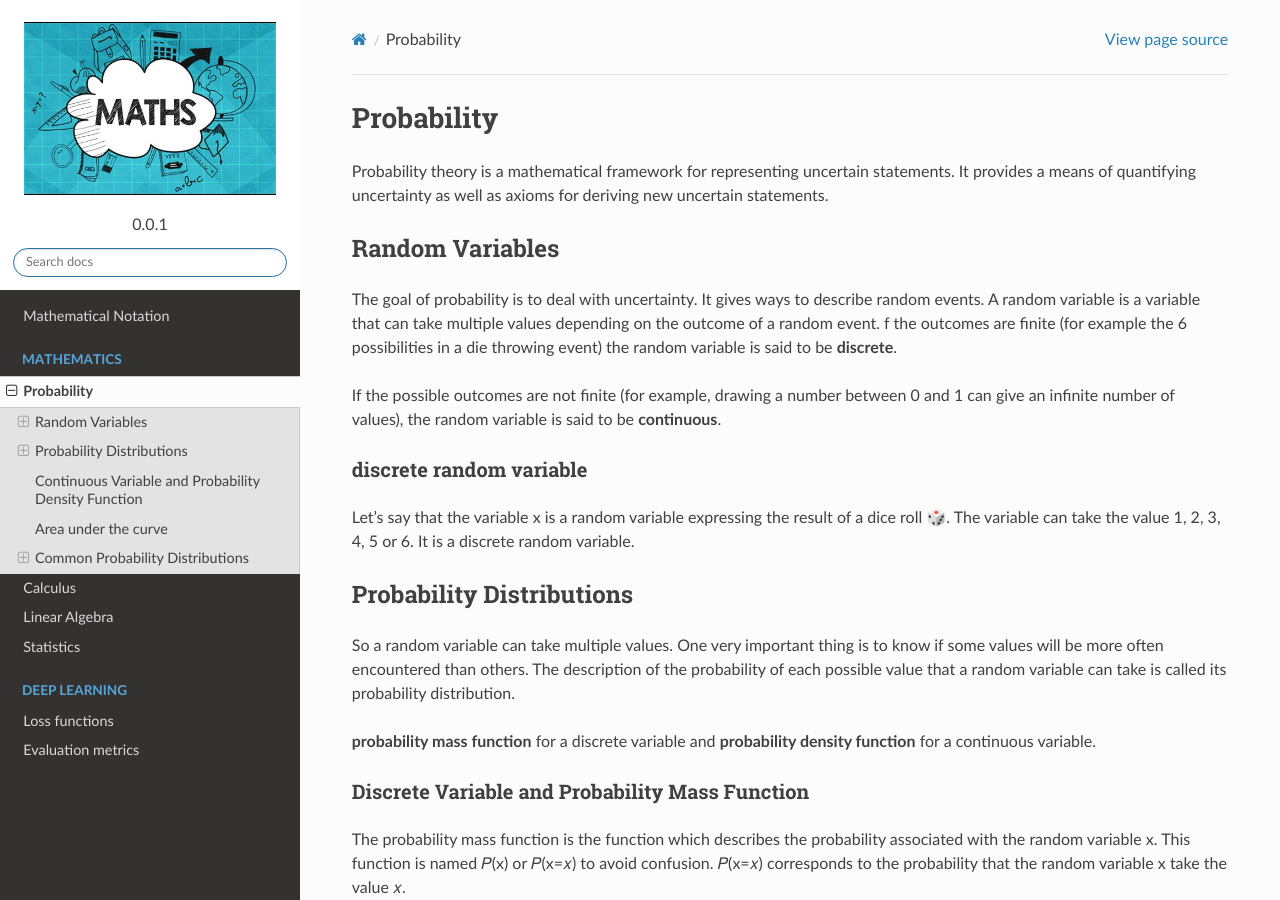
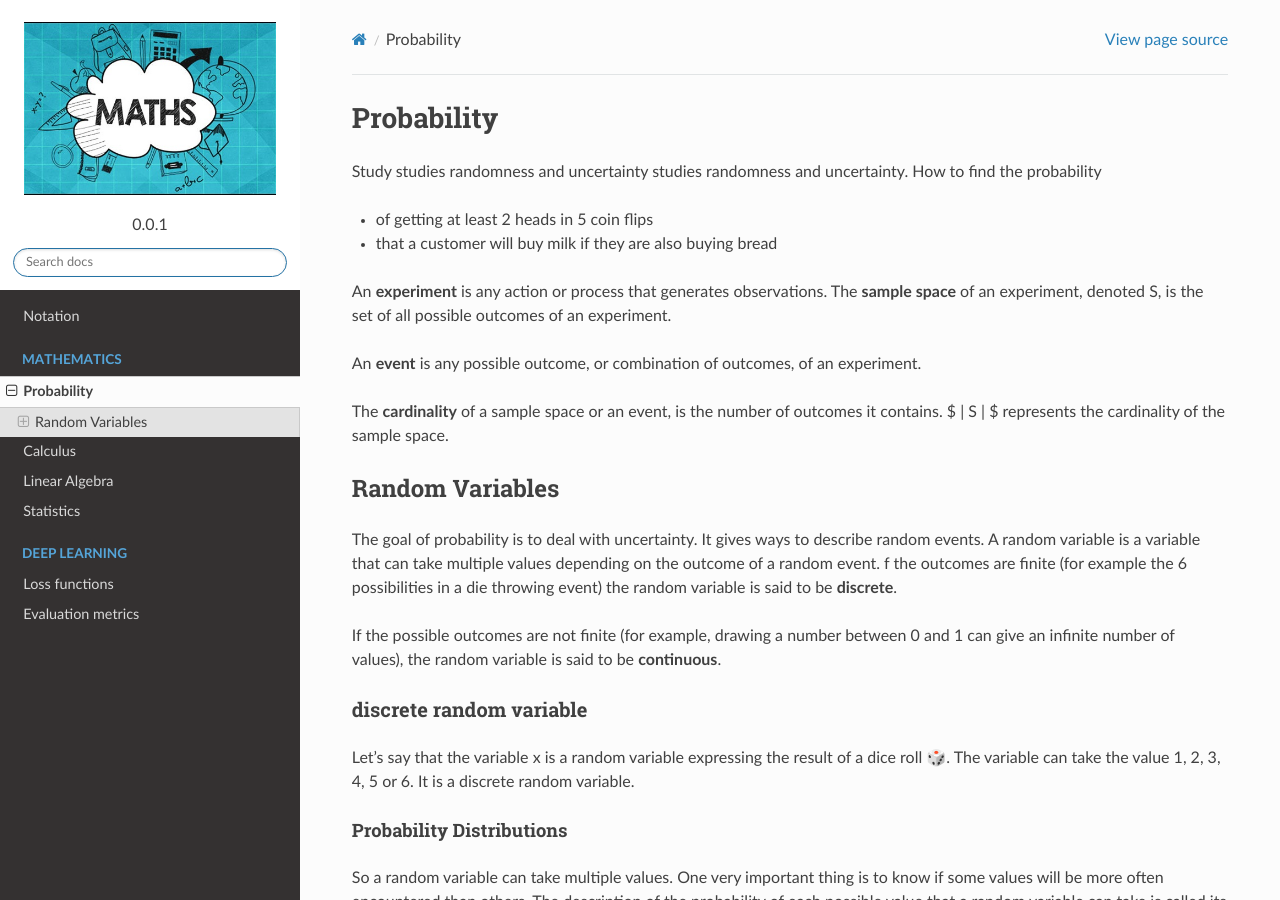
Before and after one commit to akkefa/ml-notes, a Sphinx documentation site: the page built from docs/probability.rst, in a window 1280 px wide and 900 px high. Built offline with Sphinx 7.4.7 and the Read the Docs theme 2.0.0, drawn with Linux system fonts in a browser that asks for light colours.

Commit message:
New changes.

```diff
--- a/docs/notation.rst
+++ b/docs/notation.rst
@@ -1,5 +1,5 @@
-Mathematical Notation
-======================
+Notation
+========
 
 Greek Letters
 -------------
--- a/docs/probability.rst
+++ b/docs/probability.rst
@@ -1,10 +1,23 @@
+############
 Probability
-============
-Probability theory is a mathematical framework for representing uncertain statements. It provides a means of quantifying
-uncertainty as well as axioms for deriving new uncertain statements.
+############
 
+Study studies randomness and uncertainty studies randomness and uncertainty. How to find the probability
+
+- of getting at least 2 heads in 5 coin flips
+- that a customer will buy milk if they are also buying bread
+
+An **experiment** is any action or process that generates observations.
+The **sample space** of an experiment, denoted S, is the set of all possible outcomes of an experiment.
+
+An **event** is any possible outcome, or combination of outcomes, of an experiment.
+
+The **cardinality** of a sample space or an event, is the number of outcomes it contains. $ | S | $ represents the
+cardinality of the sample space.
+
+*****************
 Random Variables
------------------
+*****************
 The goal of probability is to deal with uncertainty. It gives ways to describe random events.
 A random variable is a variable that can take multiple values depending on the outcome of a random event.
 f the outcomes are finite (for example the 6 possibilities in a die throwing event) the random variable is said
@@ -14,7 +27,7 @@ If the possible outcomes are not finite (for example, drawing a number between
 number of values), the random variable is said to be **continuous**.
 
 discrete random variable
-^^^^^^^^^^^^^^^^^^^^^^^^
+=========================
 Let's say that the variable  x  is a random variable expressing the result of a dice roll 🎲.
 The variable can take the value 1, 2, 3, 4, 5 or 6. It is a discrete random variable.
 
```
Also changed, not shown: README.md (+1 -1 lines).
